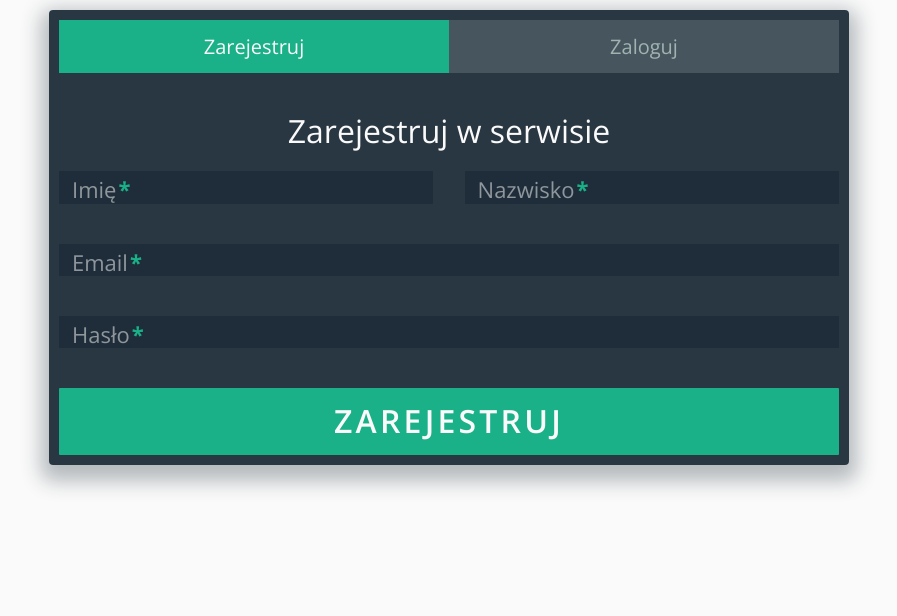
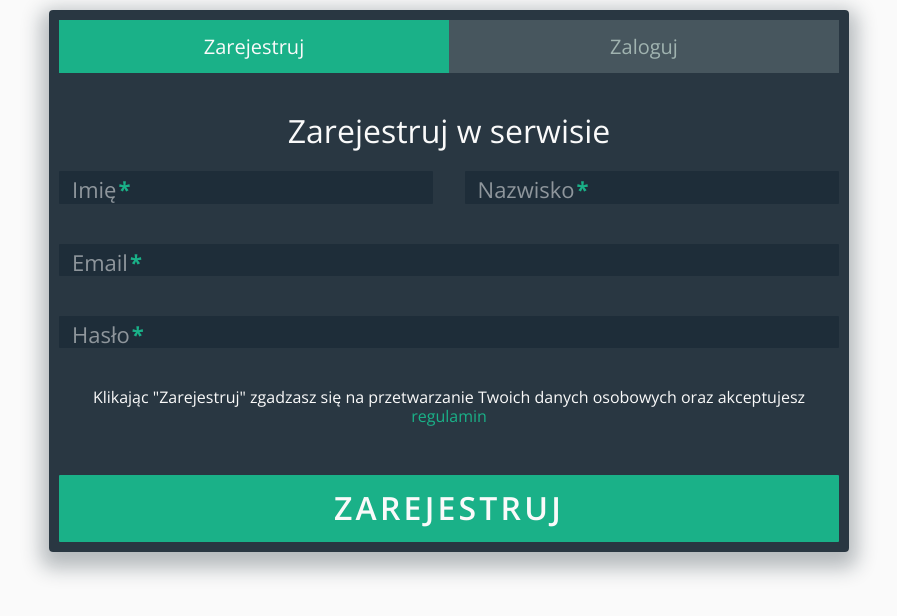
Before and after one commit to BinarySoftware/StockExperience, a PHP site: page / in a window 1280 px wide, after a click on "Zarejestruj". Shown: the top 616 px of the page, without its empty margins (191-1088 px from the left). Run offline with PHP 8.4, Linux system fonts and the light colour scheme; a stand-in replaces the project's code that opens the database connection; some libraries are stand-ins or nearby versions.

Commit message:
T&C GDPR

```diff
--- a/index.php
+++ b/index.php
@@ -76,6 +76,7 @@ if ($_SERVER['REQUEST_METHOD'] == 'POST')
             </label>
             <input type="password"required autocomplete="off" name='password'/>
           </div>
+          <p>Klikając "Zarejestruj" zgadzasz się na przetwarzanie Twoich danych osobowych oraz akceptujesz <a href="terms.php">regulamin</a></p>
           <button type="submit" class="button button-block" name="register" />Zarejestruj</button>
           </form>
         </div>
```
